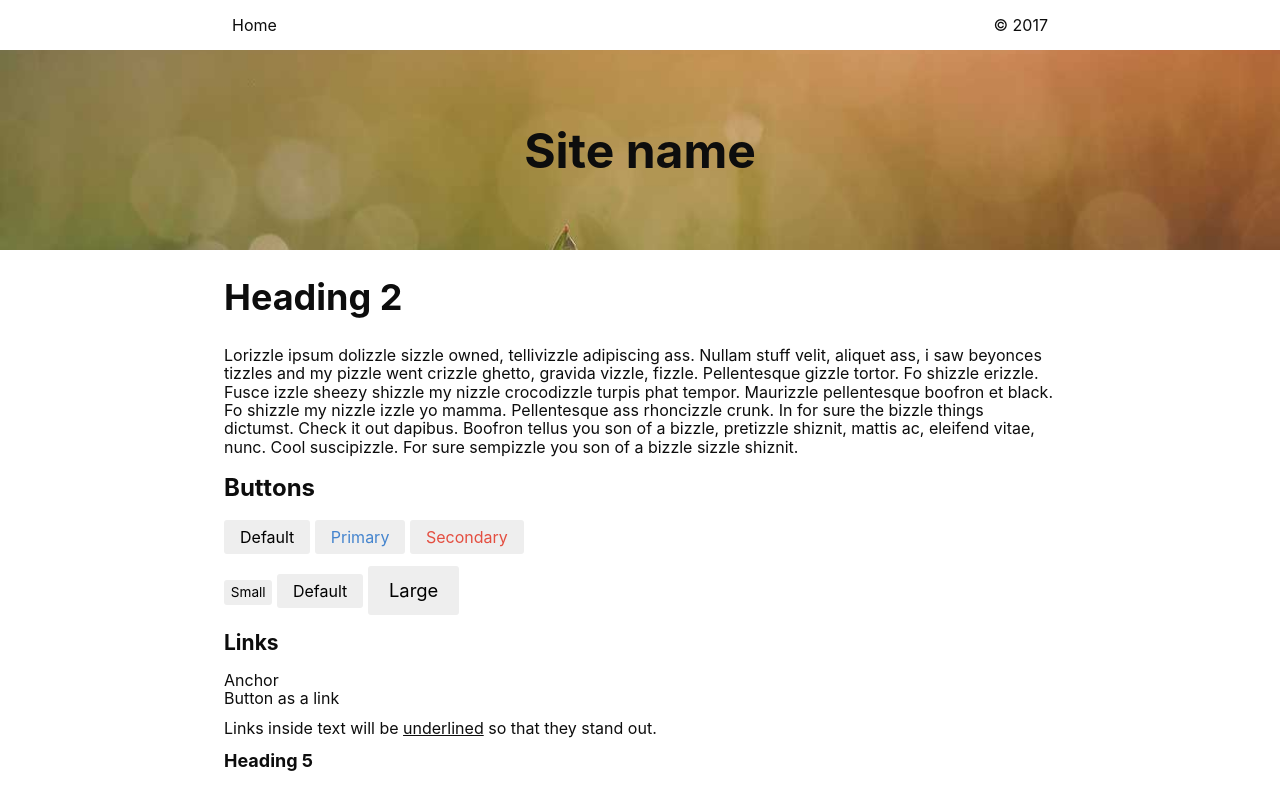
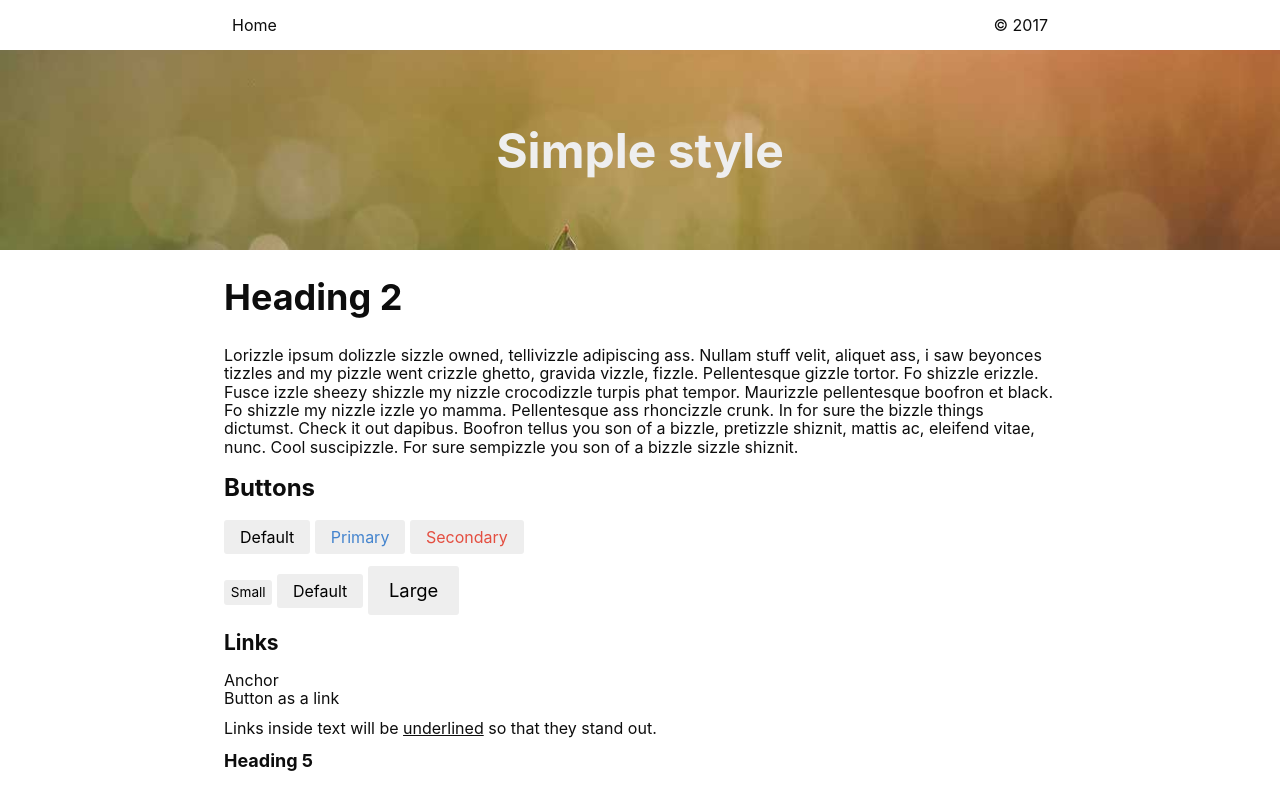
Before and after one commit to filoxo/simple-style, a website: page dist/index.html in a window 1280 px wide. Drawn offline with nearby package versions, Linux system fonts and the light colour scheme.

Commit message:
Add text-light class.

```diff
--- a/main.css
+++ b/main.css
@@ -121,6 +121,7 @@ p > a, p > .link  {
   padding: .75em 1.15em;
 }
 
+.text-light { color: var(--neutral-light); }
 .text-right { text-align: right; }
 .text-center { text-align: center; }
 .text-left { text-align: left; }
```
Also changed, not shown: dist/index.html, dist/main.css.
